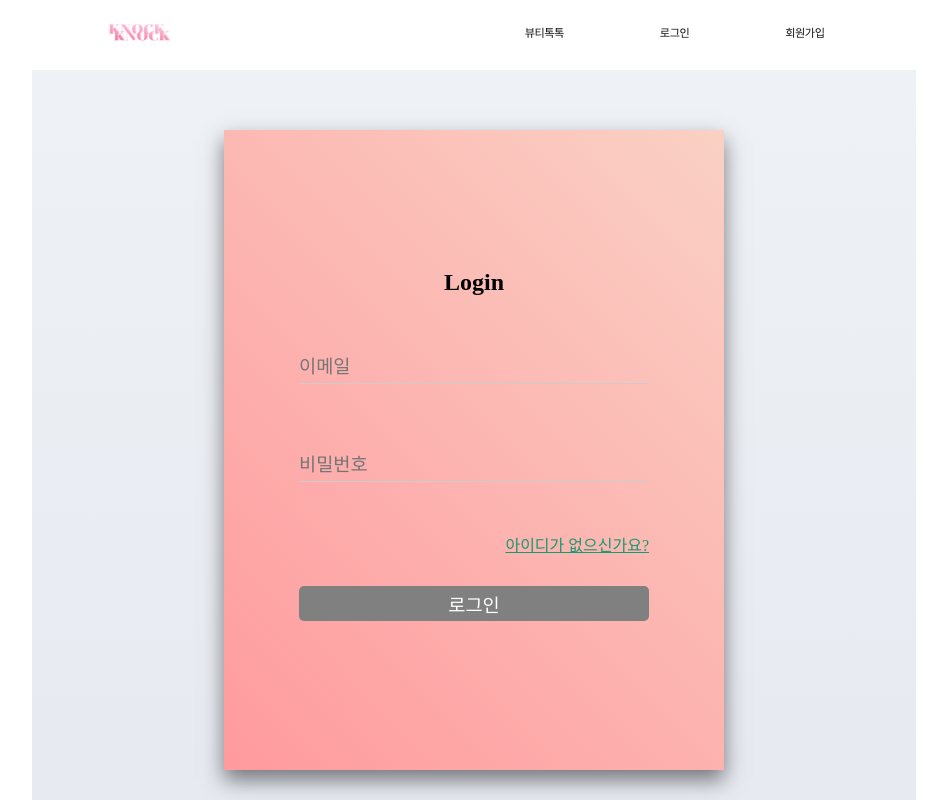
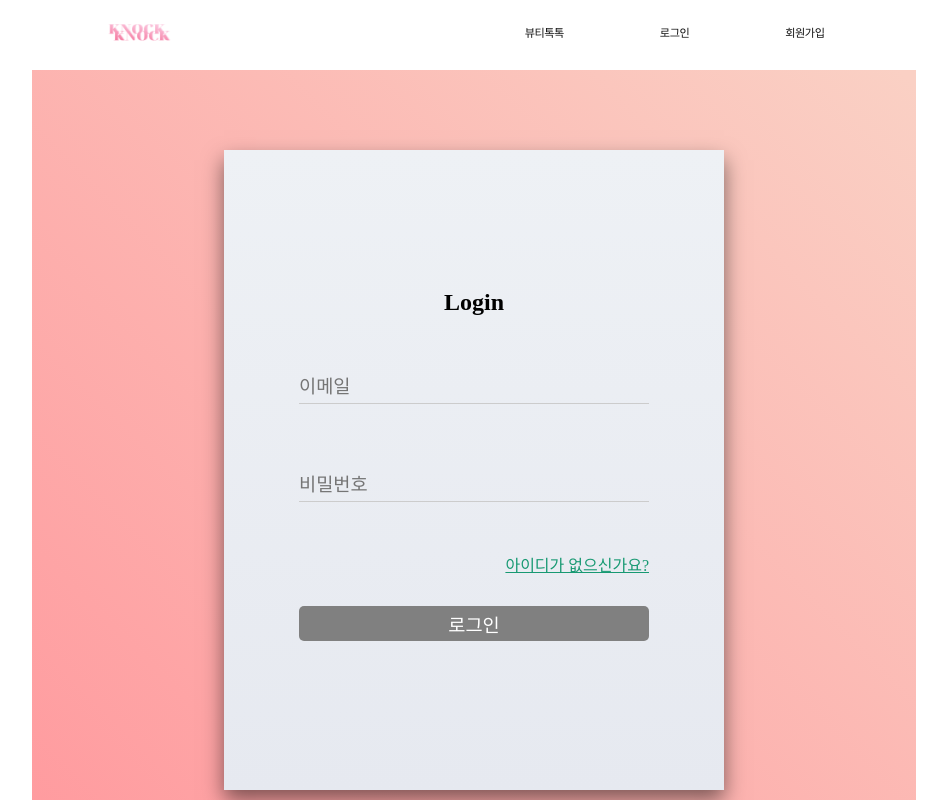
Before and after one commit to jeong1suk/KNOCKKNOCK, a React (Vite) app: page /login in a window 1280 px wide. Shown: the top 800 px of the page, without its empty margins (166-1113 px from the left). Built offline with nearby package versions, Linux system fonts and the light colour scheme; no server answers; a web font is replaced by a local one.

Commit message:
CSS: 로그인페이지 폰트수정

```diff
--- a/src/pages/login/style.js
+++ b/src/pages/login/style.js
@@ -5,10 +5,17 @@ export const GradientBackground = styled.div`
   /* Gradient background with two colors: #e6e9f0 and #eef1f5 */
   display: flex;
   justify-content: center;
-  background-image: linear-gradient(to top, #e6e9f0 0%, #eef1f5 100%);
   margin: 70px;
-  padding: 40px;
-  min-height: 700px;
+  padding: 60px;
+  height: 100%;
+  /* min-height: 700px; */
+  /* Gradient background with two colors: red and blue */
+  background-image: linear-gradient(
+    45deg,
+    #ff9a9e 0%,
+    #fad0c4 99%,
+    #fad0c4 100%
+  );
   @media (max-width: ${MOBILE_BREAK_POINT}) {
     /* viewport 너비가 767px 이하일 경우 */
     padding: 0;
@@ -27,6 +34,7 @@ export const Container = styled.div`
   margin-top: 20px;
   max-width: 500px;
   min-height: 600px;
+  background-image: linear-gradient(to top, #e6e9f0 0%, #eef1f5 100%);
   @media (max-width: ${MOBILE_BREAK_POINT}) {
     /* viewport 너비가 767px 이하일 경우 */
     max-width: 450px;
@@ -34,13 +42,6 @@ export const Container = styled.div`
     margin: 60px auto; /* 컨테이너를 가로 중앙 정렬 */
   }
 
-  /* Gradient background with two colors: red and blue */
-  background-image: linear-gradient(
-    45deg,
-    #ff9a9e 0%,
-    #fad0c4 99%,
-    #fad0c4 100%
-  );
   /* background-image: linear-gradient(to top, #e6e9f0 0%, #eef1f5 100%); */
 `;
 
@@ -48,6 +49,7 @@ export const Header = styled.header`
   display: flex;
   justify-content: center;
   font-size: 24px;
+  font-family: "KIMM_Bold";
   font-weight: bold;
   margin-bottom: 20px;
 `;
@@ -138,6 +140,7 @@ export const SubmitButton = styled.input`
   width: 100%;
   height: 35px;
   font-size: 14pt;
+  font-family: "KIMM_Bold";
   margin-top: 20px;
   cursor: pointer;
   &:disabled {
@@ -153,6 +156,7 @@ export const Forgot = styled(Link)`
   width: 100%;
   text-align: right;
   font-size: 12pt;
+  font-family: "KIMM_Bold";
   color: #179972;
   margin: 10px 20px;
 `;
```
